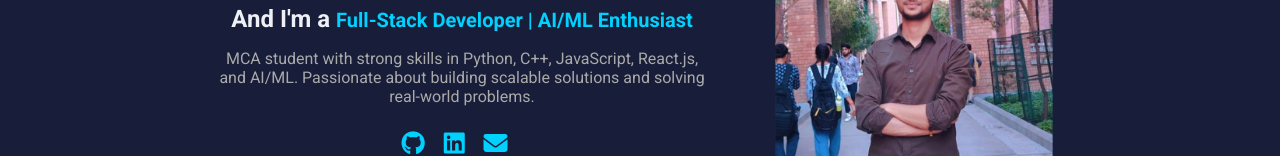
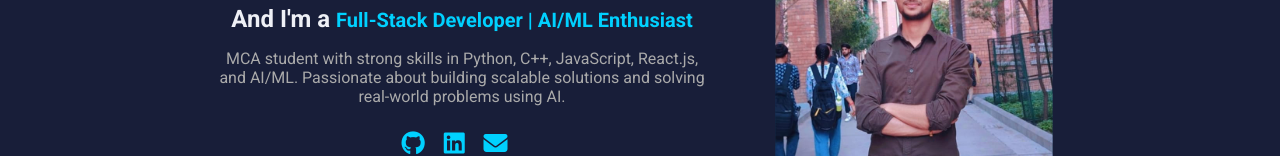
Before and after one commit to Yashmishra14/My-Portfolio, a plain HTML site: page index.html in a window 1280 px wide. Shown: the part 354-510 px from the top of the page. Drawn offline with nearby package versions, Linux system fonts and the light colour scheme.

Commit message:
Update personal description to emphasize AI in problem-solving

```diff
--- a/index.html
+++ b/index.html
@@ -60,7 +60,7 @@
       <h3>And I'm a <span class="role">Full-Stack Developer | AI/ML Enthusiast</span></h3>
       <p>
         MCA student with strong skills in Python, C++, JavaScript, React.js,
-        and AI/ML. Passionate about building scalable solutions and solving real-world problems.
+        and AI/ML. Passionate about building scalable solutions and solving real-world problems using AI.
       </p>
 
       <!-- Social Icons -->
```
